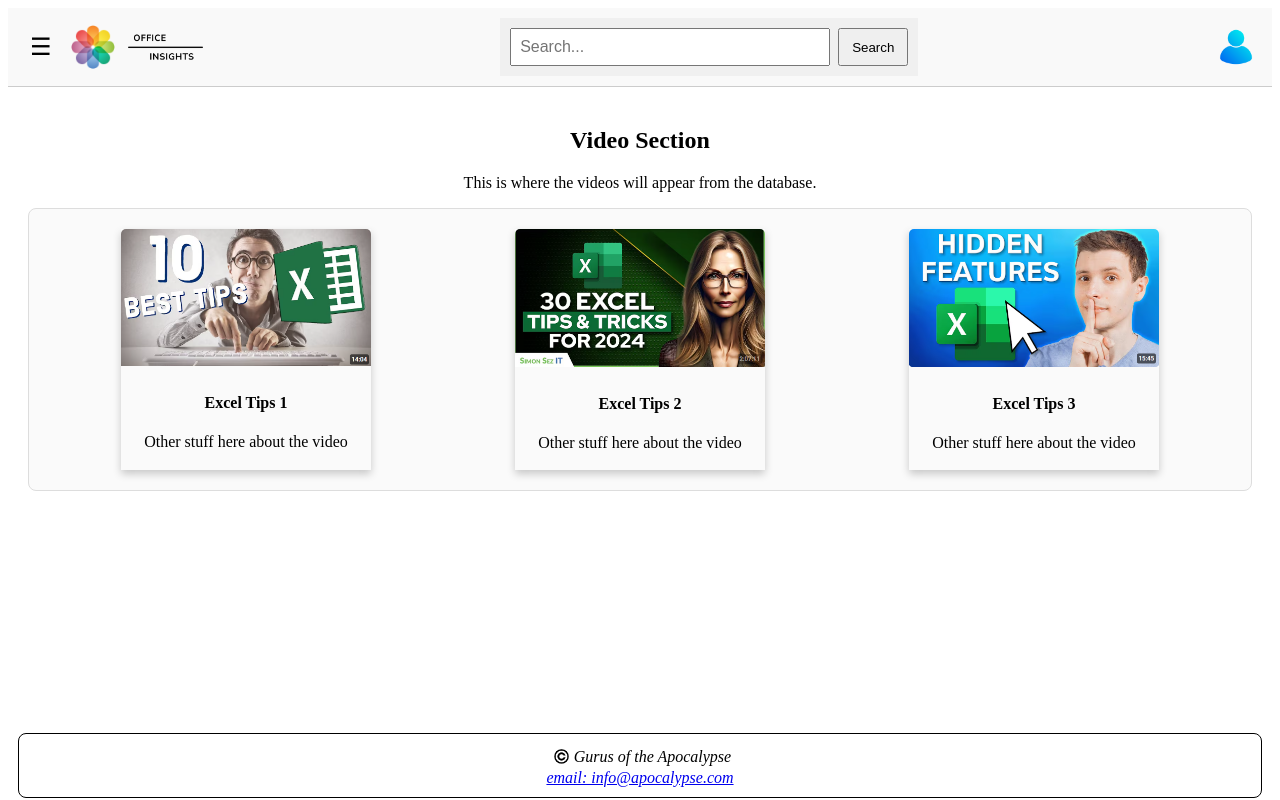
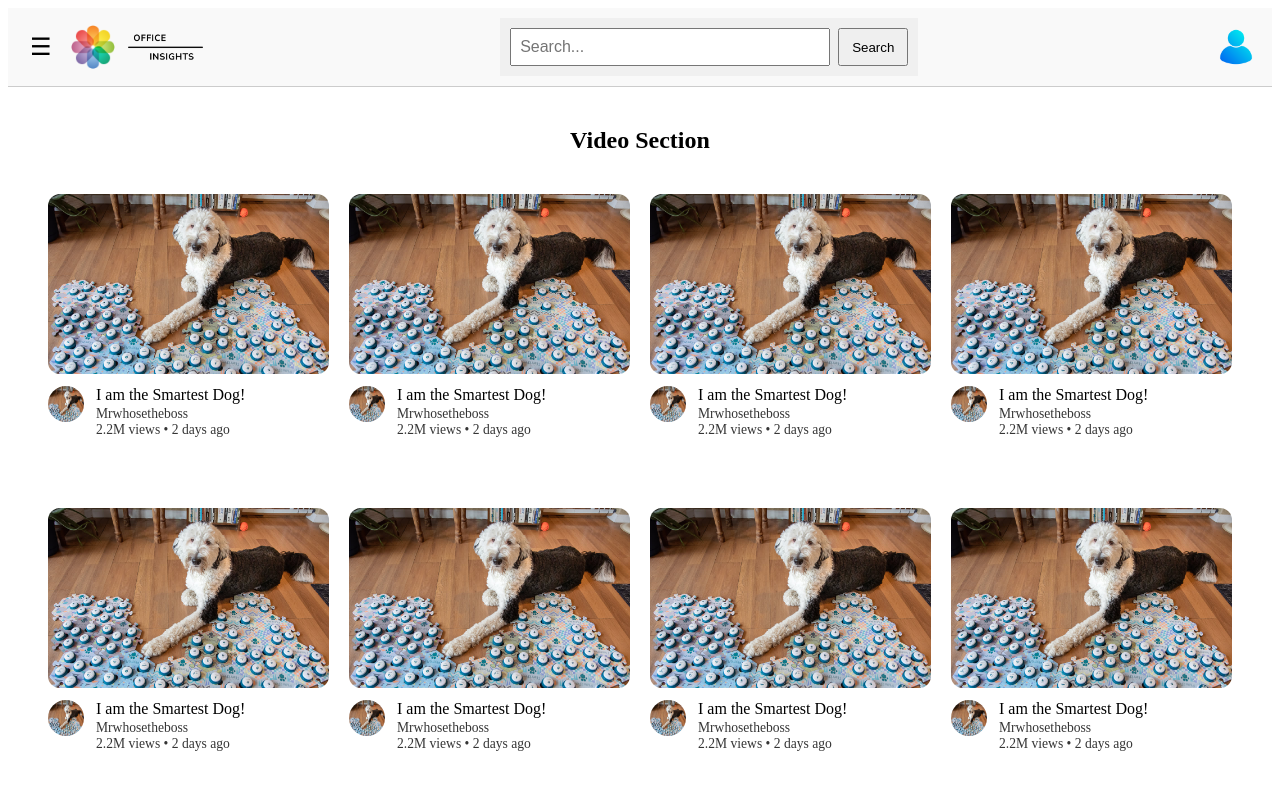
Before and after one commit to stevehunt70/final_project, a React (Vite) app: page /videomain in a window 1280 px wide. Shown: the top 800 px of the page. Built offline with nearby package versions, Linux system fonts and the light colour scheme.

Commit message:
VideoCard jsx and css with sample image.

```diff
--- /dev/null
+++ b/src/components/VideoCard.css
@@ -0,0 +1,74 @@
+.videos-grid {
+  display: grid;
+  grid-template-columns: repeat(4, 1fr);
+  gap: 20px;
+  padding: 20px;
+  justify-items: center;
+}
+
+.video-card {
+  width: 100%;
+  cursor: pointer;
+  transition: transform 0.2s ease, box-shadow 0.2s ease;
+  margin-bottom: 50px;
+}
+
+.video-card:hover {
+  transform: translateY(-4px);
+}
+
+.thumbnail-wrapper {
+  overflow: hidden;
+  border-radius: 12px;
+}
+
+.thumbnail {
+  width: 100%;
+  height: 180px;
+  object-fit: cover;
+  border-radius: 12px;
+  transition: transform 0.3s ease, box-shadow 0.3s ease;
+}
+
+.thumbnail-wrapper:hover .thumbnail {
+  transform: scale(1.05);
+  box-shadow: 0 6px 15px rgba(0, 0, 0, 0.4);
+}
+
+.video-info {
+  display: flex;
+  align-items: flex-start;
+  margin-top: 0.5rem;
+}
+
+.avatar {
+  width: 36px;
+  height: 36px;
+  border-radius: 50%;
+  margin-right: 0.75rem;
+  transition: transform 0.3s ease;
+}
+
+.video-card:hover .avatar {
+  transform: scale(1.1);
+}
+
+.video-text {
+  display: flex-column;
+}
+
+.video-title {
+  text-align: left;
+  font-size: 1rem;
+  font-weight: 500;
+  color: rgb(0, 0, 0);
+  margin: 0px 0px 2px;
+}
+
+.video-meta,
+.video-channel {
+  font-size: 0.85rem;
+  color: #353535;
+  margin: 0%;
+  text-align: left;
+}
--- /dev/null
+++ b/src/components/VideoCard.jsx
@@ -0,0 +1,22 @@
+import React from 'react';
+import './VideoCard.css'; // Assuming you have a CSS file for styling
+
+const VideoCard = () => {
+  return (
+    <div className="video-card">
+      <img src="/dog.jpg" alt="Video Thumbnail" className="thumbnail" />
+
+      <div className="video-info">
+        <img src="/dog.jpg" alt="Channel Avatar" className="avatar" />
+
+        <div className="video-text">
+          <h3 className="video-title">I am the Smartest Dog!</h3>
+          <p className="video-channel">Mrwhosetheboss</p>
+          <p className="video-meta">2.2M views • 2 days ago</p>
+        </div>
+      </div>
+    </div>
+  );
+};
+
+export default VideoCard;
--- a/src/pages/VideoMain.jsx
+++ b/src/pages/VideoMain.jsx
@@ -4,6 +4,7 @@ import vm1 from '../assets/videomain1.png';
 import vm2 from '../assets/videomain2.png';
 import vm3 from '../assets/videomain3.png';
 import '../assets/css/styles.css';
+import VideoCard from '../components/VideoCard';
 
 const videos = [
   {id:1, title: 'Excel Tips 1', thumbnail: vm1 },
@@ -21,7 +22,11 @@ const VideoMain = () => {
     <div>
       <div align="center">
         <h2>Video Section</h2>
-        <p>This is where the videos will appear from the database.</p>
+        <div className="videos-grid">
+          {[...Array(8)].map((_, idx) => (
+            <VideoCard key={idx} />
+          ))}
+        </div>
       </div>
 
       <div className="video-area">
```
Also changed, not shown: public/dog.jpg (added).
